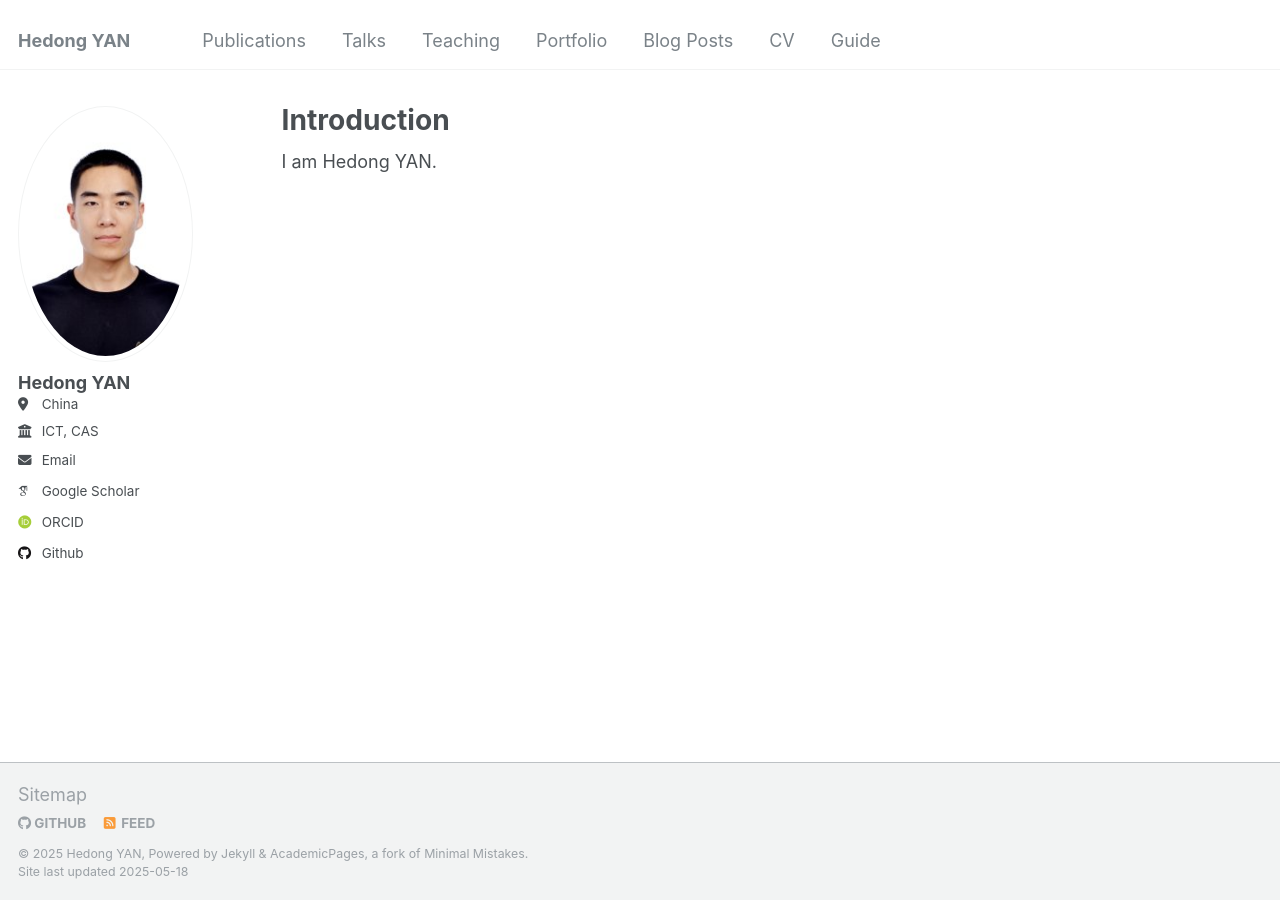
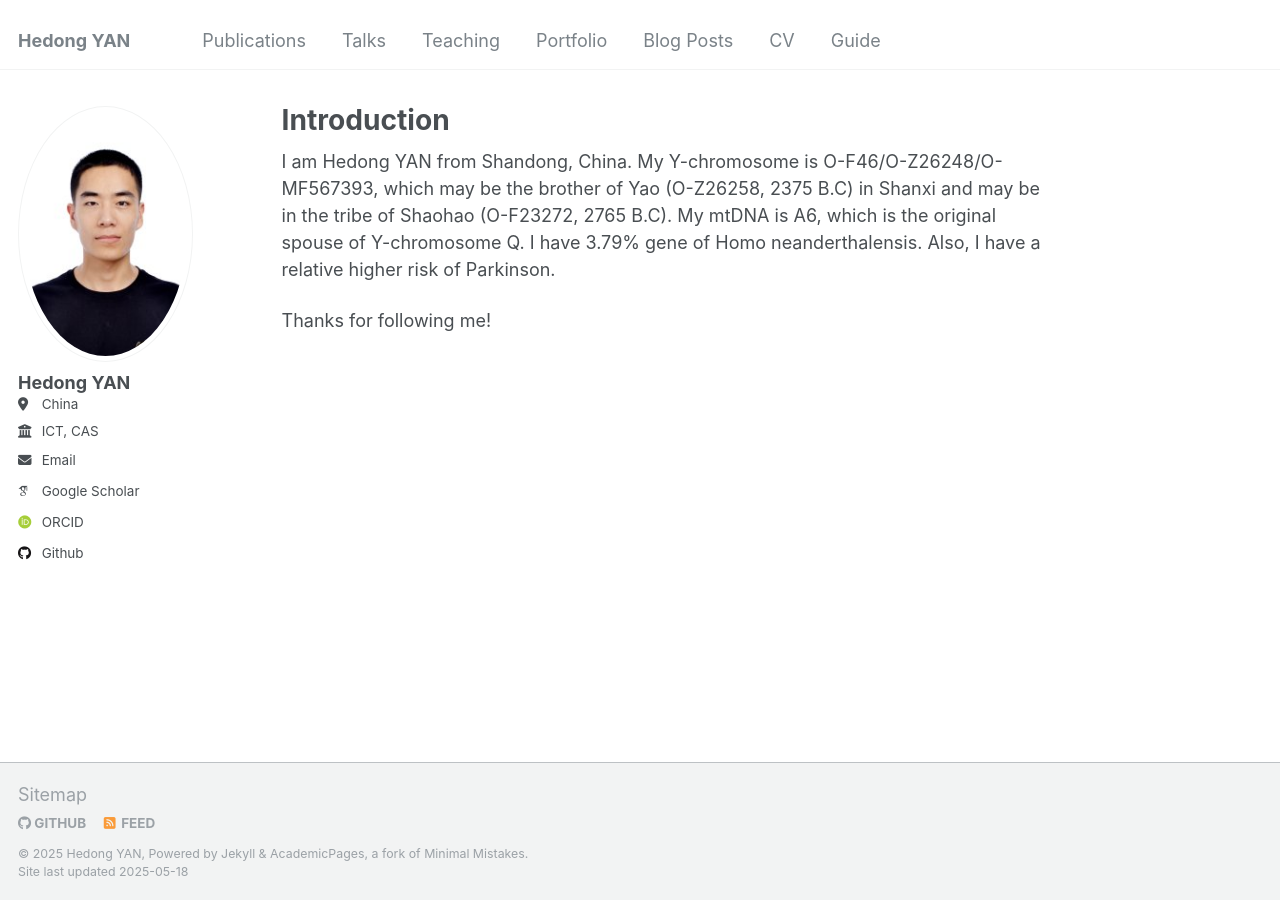
Before and after one commit to hedongyan/hedongyan.github.io, a Jekyll site: the page built from _pages/about.md, in a window 1280 px wide. Built offline with Jekyll 4.4.1, drawn with Linux system fonts in a browser that asks for light colours; some web fonts are replaced.

Commit message:
UPDATE INTRODUCTION

```diff
--- a/_pages/about.md
+++ b/_pages/about.md
@@ -7,14 +7,6 @@ redirect_from:
   - /about.html
 ---
 
-I am Hedong YAN.
+I am Hedong YAN from Shandong, China. My Y-chromosome is O-F46/O-Z26248/O-MF567393, which may be the brother of Yao (O-Z26258, 2375 B.C) in Shanxi and may be in the tribe of Shaohao (O-F23272, 2765 B.C). My mtDNA is A6, which is the original spouse of Y-chromosome Q. I have 3.79% gene of Homo neanderthalensis. Also, I have a relative higher risk of Parkinson.
 
-<!-- I am from Shandong, China.  -->
-
-<!-- My Y-chromosome is O-F46/O-Z26248/O-MF567393. My mtDNA is A6. And I have 3.79% gene of Homo neanderthalensis.  -->
-
-<!--
 Thanks for following me!
-------
-
-Thanks for click! -->
```
